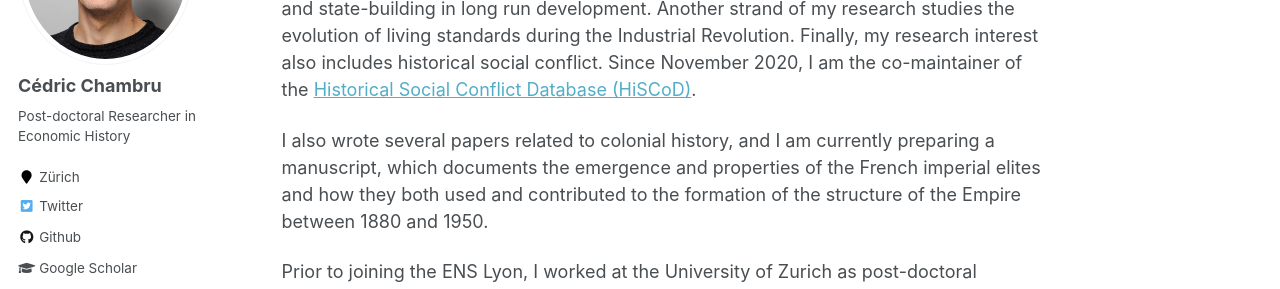
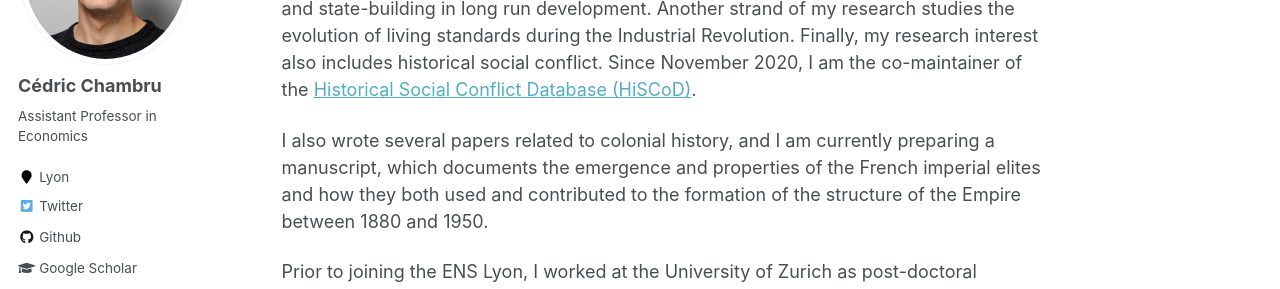
Before and after one commit to CedricChambru/CedricChambru.github.io, a Jekyll site: the page built from _pages/about.md, in a window 1280 px wide. Shown: the part 241-530 px from the top of the page. Built offline with Jekyll 4.4.1, drawn with Linux system fonts in a browser that asks for light colours; some web fonts are replaced.

Commit message:
Update _config.yml

```diff
--- a/_config.yml
+++ b/_config.yml
@@ -10,7 +10,7 @@ locale                   : "en-GB"
 title                    : "Cédric Chambru"
 title_separator          : "-"
 name                     : &name "Cédric Chambru"
-description              : &description "Post-doctoral Researcher in Economic History"
+description              : &description "Assistant Professor in Economics"
 url                      : https://cedricchambru.github.io # the base hostname & protocol for your site e.g. "https://mmistakes.github.io"
 baseurl                  : "" # the subpath of your site, e.g. "/blog"
 repository               : "CedricChambru/CedricChambru.github.io"
@@ -82,11 +82,11 @@ analytics:
 author:
   name             : "Cédric Chambru"
   avatar           : "avatar.png"
-  bio              : "Post-doctoral Researcher in Economic History"
-  location         : "Zürich"
+  bio              : "Assistant Professor in Economics"
+  location         : "Lyon"
   employer         :
   googlescholar    : "https://scholar.google.ch/citations?user=PgrHSDMAAAAJ&hl=en&inst=13307226046980859423"
-  email            : "cedric.chambru@econ.uzh.ch"
+  email            : "cedric.chambru@ens-lyon.fr"
   email            :
   researchgate     :
   uri              :
```
